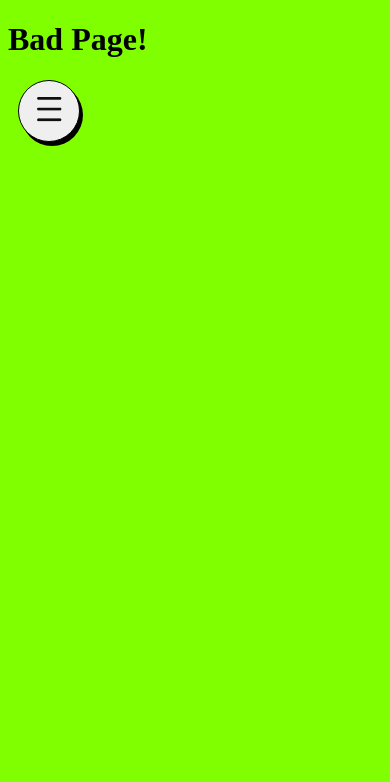
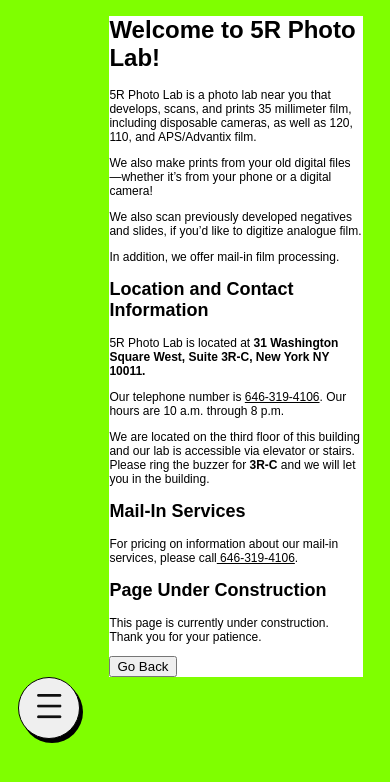
Before and after one commit to 5RPhotoLab-Website/5rphotolab, a React (Vite) app: page /accessible-site in a window 390 px wide. Shown: the top 782 px of the page. Built offline with nearby package versions, Linux system fonts and the light colour scheme; a small style sheet from the web is missing; a web font is replaced by a local one.

Commit message:
adding accessible site pages to desktop and mobile

```diff
--- a/src/App.jsx
+++ b/src/App.jsx
@@ -7,7 +7,6 @@ function App() {
   return (
     <div className="mainApp">
       <ResponsiveNav />
-      {/* <SideNav /> */}
     </div>
   )
 }
--- /dev/null
+++ b/src/components/AccessibleSite.jsx
@@ -0,0 +1,57 @@
+import { Link } from 'react-router-dom';
+import '../styles/AccessibleSite.css';
+
+const AccessibleSite = () => {
+    return (
+        <div className='main-container-accessible' style={{backgroundColor: 'white', fontFamily:'Arial', fontSize:'12px'}} role="main">
+            <header>
+                <h1 tabIndex="0">Welcome to 5R Photo Lab!</h1>
+            </header>
+            <section aria-labelledby="description">
+                <p id="description">
+                    5R Photo Lab is a photo lab near you that develops, scans, and prints 35 millimeter film, including disposable cameras, as well as 120, 110, and APS/Advantix film.
+                </p>
+                <p>
+                    We also make prints from your old digital files—whether it’s from your phone or a digital camera!
+                </p>
+                <p>
+                    We also scan previously developed negatives and slides, if you’d like to digitize analogue film.
+                </p>
+                <p>
+                    In addition, we offer mail-in film processing.
+                </p>
+            </section>
+            <section aria-labelledby="location-info">
+                <h2 id="location-info">Location and Contact Information</h2>
+                <p>
+                    5R Photo Lab is located at
+                    <strong> 31 Washington Square West, Suite 3R-C, New York NY 10011.</strong>
+                </p>
+                <p>
+                    Our telephone number is <a href="tel:+16463194106">646-319-4106</a>. Our hours are 10 a.m. through 8 p.m.
+                </p>
+                <p>
+                    We are located on the third floor of this building and our lab is accessible via elevator or stairs. Please ring the buzzer for <strong>3R-C</strong> and we will let you in the building.
+                </p>
+            </section>
+            <section aria-labelledby="mail-in-info">
+                <h2 id="mail-in-info">Mail-In Services</h2>
+                <p>
+                    For pricing on information about our mail-in services, please call
+                    <a href="tel:+16463194106"> 646-319-4106</a>.
+                </p>
+            </section>
+            <section aria-labelledby="construction-info">
+                <h2 id="construction-info">Page Under Construction</h2>
+                <p>This page is currently under construction. Thank you for your patience.</p>
+            </section>
+            <footer>
+                <Link to="/">
+                    <button aria-label="Go back to the homepage">Go Back</button>
+                </Link>
+            </footer>
+        </div>
+    );
+};
+
+export default AccessibleSite;
--- a/src/components/HomePageMobile.jsx
+++ b/src/components/HomePageMobile.jsx
@@ -7,6 +7,7 @@ import RandWTrainIcons from '../assets/RandWTrainIcons.png'
 import washSqTrains from '../assets/washSqTrains.png'
 import instagramIcon from '../assets/instagram.png';
 import tikTokIcon from '../assets/TikTok.png';
+import { Link } from "react-router-dom";
 
 const HomePageMobile = () => {
     const circles = [
@@ -102,6 +103,8 @@ const HomePageMobile = () => {
                         <a href="tel:+16463194106">+1 (646) 319-4106</a>
                     </div>
 
+                    <Link to="/accessible-site"><p style={{ fontFamily: 'Arial', fontSize: '12px', backgroundColor: 'white' }}>Accessible Site</p></Link>
+
                 </section>
                 <section className="feetMobile">
                     {circles.slice(2).map((circle) => (
--- a/src/components/SideNav.jsx
+++ b/src/components/SideNav.jsx
@@ -9,6 +9,7 @@ import Contact from './Contact'
 import HomePage from './HomePage';
 import ErrorPage from './ErrorPage';
 import { useState, useEffect } from 'react';
+import AccessibleSite from './AccessibleSite';
 
 const SideNav = () => {
     const [buttonClicked, setButtonClicked] = useState('');
@@ -44,6 +45,10 @@ const SideNav = () => {
         {
             path: "/contact",
             element: <Contact />
+        },
+        {
+            path: "/accessible-site",
+            element: <AccessibleSite />
         },
         {
             path: "*",
@@ -131,7 +136,7 @@ const SideNav = () => {
                         </a>
                     </div>
                 </div>
-
+                <Link to="/accessible-site"><p style={{fontFamily:'Arial', fontSize:'12px', backgroundColor:'white'}}>Accessible Site</p></Link>
             </div>
 
             {element}
--- a/src/components/SideNavMobile.jsx
+++ b/src/components/SideNavMobile.jsx
@@ -8,6 +8,7 @@ import MailInMobile from './MailInMobile';
 import ContactMobile from './ContactMobile';
 import HomePageMobile from "./HomePageMobile";
 import ErrorPage from "./ErrorPage";
+import AccessibleSite from "./AccessibleSite";
 
 
 const SideNavMobile = () => {
@@ -45,6 +46,10 @@ const SideNavMobile = () => {
         {
             path: "/contact",
             element: <ContactMobile />
+        },
+        {
+            path: "/accessible-site",
+            element: <AccessibleSite />
         },
         {
             path: "*",
--- /dev/null
+++ b/src/styles/AccessibleSite.css
@@ -0,0 +1,4 @@
+.main-container-accessible {
+    margin-left: 26vw;
+    margin-right: 5vw;
+}
```
